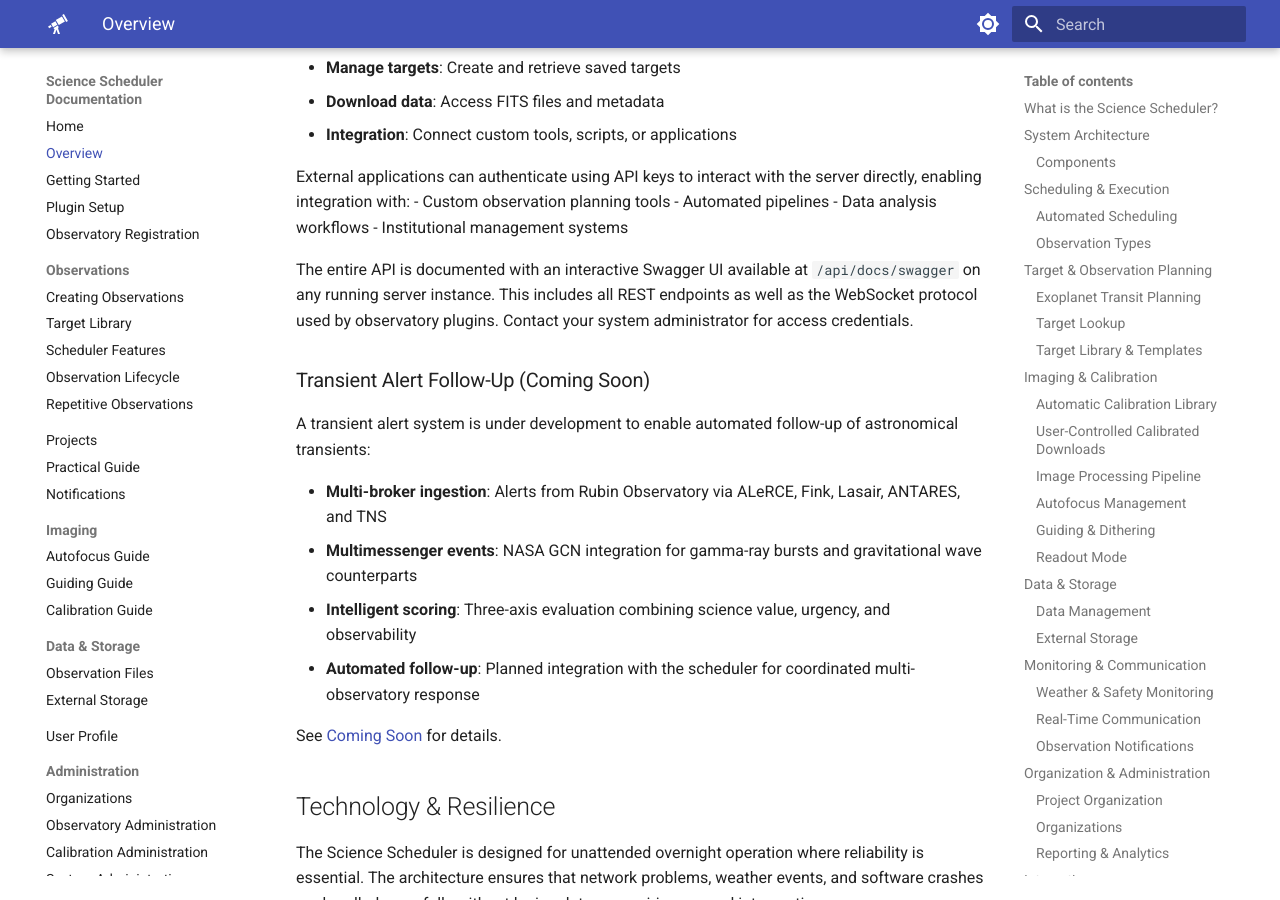
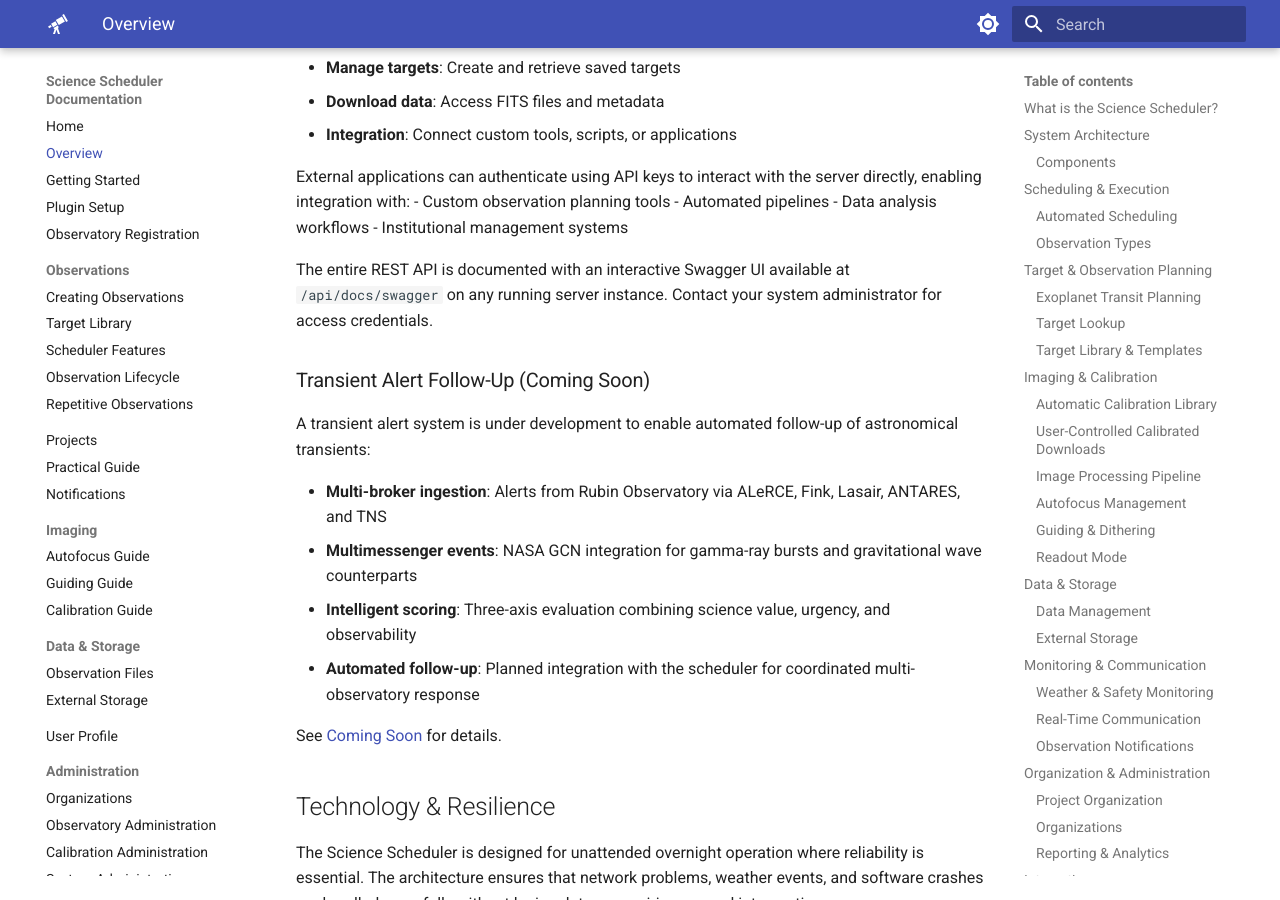
Before and after one commit to First-Light-Systems/nina-scheduler-docs, an MkDocs documentation site: the page built from docs/OVERVIEW.md, in a window 1280 px wide and 900 px high, scrolled down 7490 px. Built offline with MkDocs 1.6.1 and Material for MkDocs 9.7.7, drawn with Linux system fonts in a browser that asks for light colours.

Commit message:
Remove incorrect claim that WebSocket protocol is in Swagger
Swagger/OpenAPI only covers REST endpoints. Removed WebSocket protocol
references from Swagger mentions in both overview and architecture pages.

Co-Authored-By: Claude Opus 4.6 (1M context) <noreply@anthropic.com>

```diff
--- a/docs/OVERVIEW.md
+++ b/docs/OVERVIEW.md
@@ -247,7 +247,7 @@ External applications can authenticate using API keys to interact with the serve
 - Data analysis workflows
 - Institutional management systems
 
-The entire API is documented with an interactive Swagger UI available at `/api/docs/swagger` on any running server instance. This includes all REST endpoints as well as the WebSocket protocol used by observatory plugins. Contact your system administrator for access credentials.
+The entire REST API is documented with an interactive Swagger UI available at `/api/docs/swagger` on any running server instance. Contact your system administrator for access credentials.
 
 ### Transient Alert Follow-Up (Coming Soon)
 
```
Also changed, not shown: docs/SERVER_ARCHITECTURE.md (+1 -1 lines).
